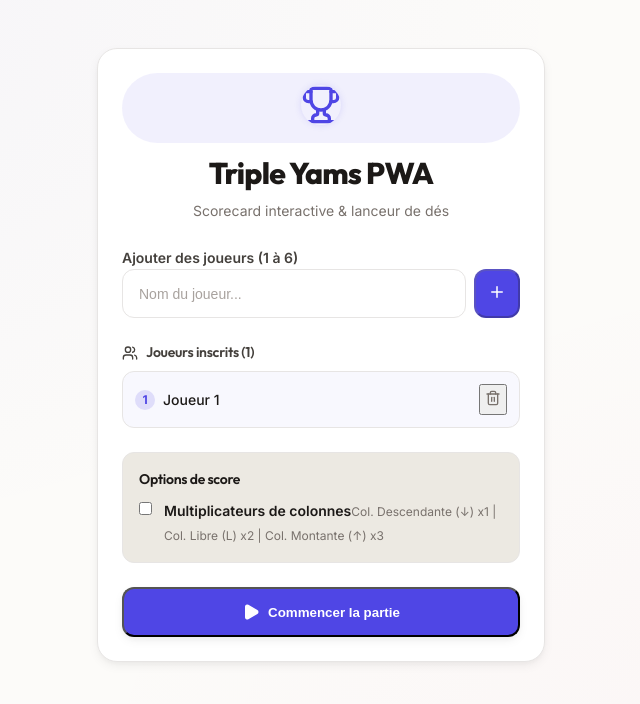
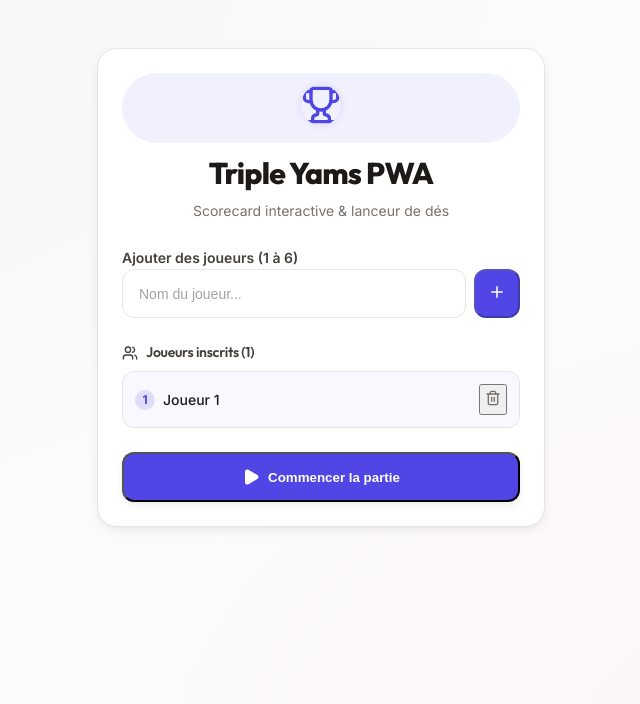
Before and after one commit to solidreno/solidreno.github.io, a React (Vite) app in the folder Yams/: page / in a window 1280 px wide. Shown: the top 704 px of the page, without its empty margins (319-959 px from the left). Built offline with nearby package versions, Linux system fonts and the light colour scheme.

Commit message:
Yams - Sauvegarde noms des joueurs

```diff
--- a/Yams/src/App.jsx
+++ b/Yams/src/App.jsx
@@ -11,7 +11,6 @@ export default function App() {
     players,
     gameStarted,
     activePlayerIndex,
-    useMultipliers,
     winner,
     gameHistory,
     startGame,
@@ -133,13 +132,6 @@ export default function App() {
           <span className="text-sm font-black tracking-tight text-white flex items-center gap-1.5">
             <Trophy size={16} className="text-indigo-400" /> Triple Yams
           </span>
-          <span className={`text-[10px] px-2 py-0.5 rounded-full font-bold uppercase border ${
-            useMultipliers
-              ? 'bg-indigo-50 text-indigo-600 border-indigo-200'
-              : 'bg-slate-100 text-slate-500 border-slate-200'
-          }`}>
-            {useMultipliers ? 'Multipliers' : 'Standard'}
-          </span>
         </div>
         <button
           onClick={resetGame}
@@ -198,7 +190,6 @@ export default function App() {
           scorecard={viewedPlayer.scorecard}
           isCellPlayable={(col, key, card) => isViewingSelf && isCellPlayable(col, key, card)}
           onCellClick={handleCellClick}
-          useMultipliers={useMultipliers}
         />
       </div>
 
--- a/Yams/src/components/History.jsx
+++ b/Yams/src/components/History.jsx
@@ -42,17 +42,9 @@ export default function History({ history, onClose, onClear }) {
               key={game.id}
               className="p-4 rounded-xl bg-slate-950/40 border border-slate-800/80 flex flex-col gap-3"
             >
-              {/* Game Metadata */}
               <div className="flex items-center justify-between text-[10px] text-slate-400 border-b border-slate-900 pb-2">
                 <span className="flex items-center gap-1">
                   <Calendar size={11} /> {game.date}
-                </span>
-                <span className={`px-2 py-0.5 rounded-full font-bold uppercase ${
-                  game.useMultipliers
-                    ? 'bg-indigo-950 text-indigo-400 border border-indigo-900/30'
-                    : 'bg-slate-900 text-slate-400'
-                }`}>
-                  {game.useMultipliers ? 'Multiplié' : 'Standard'}
                 </span>
               </div>
 
--- a/Yams/src/components/Lobby.jsx
+++ b/Yams/src/components/Lobby.jsx
@@ -2,9 +2,11 @@ import React, { useState } from 'react';
 import { Plus, Trash2, Play, Trophy, Users, ShieldAlert, Award } from 'lucide-react';
 
 export default function Lobby({ startGame, showHistory, historyCount }) {
-  const [playerNames, setPlayerNames] = useState(['Joueur 1']);
+  const [playerNames, setPlayerNames] = useState(() => {
+    const saved = localStorage.getItem('yams_last_players');
+    return saved ? JSON.parse(saved) : ['Joueur 1'];
+  });
   const [currentInput, setCurrentInput] = useState('');
-  const [useMultipliers, setUseMultipliers] = useState(false);
 
   const handleAddPlayer = (e) => {
     e.preventDefault();
@@ -26,7 +28,7 @@ export default function Lobby({ startGame, showHistory, historyCount }) {
 
   const handleStart = () => {
     if (playerNames.length === 0) return;
-    startGame(playerNames, useMultipliers);
+    startGame(playerNames);
   };
 
   return (
@@ -97,27 +99,6 @@ export default function Lobby({ startGame, showHistory, historyCount }) {
         )}
       </div>
 
-      {/* Rules Options */}
-      <div className="p-4 rounded-xl bg-slate-950/50 border border-slate-800/80 mb-6">
-        <h3 className="text-sm font-semibold text-slate-200 mb-2">Options de score</h3>
-        <label className="flex items-start gap-3 cursor-pointer select-none">
-          <input
-            type="checkbox"
-            checked={useMultipliers}
-            onChange={(e) => setUseMultipliers(e.target.checked)}
-            className="mt-1 rounded border-slate-700 bg-slate-900 text-indigo-600 focus:ring-indigo-500 focus:ring-offset-slate-950"
-          />
-          <div>
-            <span className="text-sm font-semibold text-slate-200 block">
-              Multiplicateurs de colonnes
-            </span>
-            <span className="text-xs text-slate-400">
-              Col. Descendante (↓) x1 | Col. Libre (L) x2 | Col. Montante (↑) x3
-            </span>
-          </div>
-        </label>
-      </div>
-
       {/* Action Buttons */}
       <div className="flex flex-col gap-3">
         <button
--- a/Yams/src/components/ScoreGrid.jsx
+++ b/Yams/src/components/ScoreGrid.jsx
@@ -2,9 +2,9 @@ import React from 'react';
 import { Lock, ArrowDown, Shuffle, ArrowUp, Plus } from 'lucide-react';
 import { ROW_KEYS, ROW_LABELS, calculateColumnStats, calculatePlayerTotal } from '../hooks/useGameState';
 
-export default function ScoreGrid({ scorecard, isCellPlayable, onCellClick, useMultipliers }) {
+export default function ScoreGrid({ scorecard, isCellPlayable, onCellClick }) {
   // Compute column stats and totals
-  const stats = calculatePlayerTotal(scorecard, useMultipliers);
+  const stats = calculatePlayerTotal(scorecard);
 
   // Column header symbols/icons
   const getColHeader = (col) => {
@@ -14,7 +14,6 @@ export default function ScoreGrid({ scorecard, isCellPlayable, onCellClick, useM
           <div className="flex flex-col items-center justify-center">
             <ArrowDown className="text-indigo-400" size={16} />
             <span className="text-[10px] uppercase font-bold text-slate-400 mt-0.5">Desc (↓)</span>
-            {useMultipliers && <span className="text-[10px] text-indigo-300/80 font-semibold">(x1)</span>}
           </div>
         );
       case 'free':
@@ -22,7 +21,6 @@ export default function ScoreGrid({ scorecard, isCellPlayable, onCellClick, useM
           <div className="flex flex-col items-center justify-center">
             <Shuffle className="text-pink-400" size={16} />
             <span className="text-[10px] uppercase font-bold text-slate-400 mt-0.5">Libre (L)</span>
-            {useMultipliers && <span className="text-[10px] text-pink-300/80 font-semibold">(x2)</span>}
           </div>
         );
       case 'up':
@@ -30,7 +28,6 @@ export default function ScoreGrid({ scorecard, isCellPlayable, onCellClick, useM
           <div className="flex flex-col items-center justify-center">
             <ArrowUp className="text-purple-400" size={16} />
             <span className="text-[10px] uppercase font-bold text-slate-400 mt-0.5">Mont (↑)</span>
-            {useMultipliers && <span className="text-[10px] text-purple-300/80 font-semibold">(x3)</span>}
           </div>
         );
       default:
--- a/Yams/src/hooks/useGameState.js
+++ b/Yams/src/hooks/useGameState.js
@@ -100,10 +100,8 @@ export const calculatePotentialScore = (rowKey, dice) => {
 };
 
 // Column score calculations
-export const calculateColumnStats = (columnScores, colName, useMultipliers = false) => {
-  const multiplier = useMultipliers
-    ? (colName === 'down' ? 1 : colName === 'free' ? 2 : 3)
-    : 1;
+export const calculateColumnStats = (columnScores, colName) => {
+  const multiplier = 1;
 
   // Upper section sum (1-6)
   let upperSubtotal = 0;
@@ -139,10 +137,10 @@ export const calculateColumnStats = (columnScores, colName, useMultipliers = fal
   };
 };
 
-export const calculatePlayerTotal = (scorecard, useMultipliers = false) => {
-  const downStats = calculateColumnStats(scorecard.down, 'down', useMultipliers);
-  const freeStats = calculateColumnStats(scorecard.free, 'free', useMultipliers);
-  const upStats = calculateColumnStats(scorecard.up, 'up', useMultipliers);
+export const calculatePlayerTotal = (scorecard) => {
+  const downStats = calculateColumnStats(scorecard.down, 'down');
+  const freeStats = calculateColumnStats(scorecard.free, 'free');
+  const upStats = calculateColumnStats(scorecard.up, 'up');
 
   return {
     down: downStats,
@@ -164,9 +162,6 @@ export const useGameState = () => {
   const [activePlayerIndex, setActivePlayerIndex] = useState(() => {
     return Number(localStorage.getItem('yams_active_player_index') || 0);
   });
-  const [useMultipliers, setUseMultipliers] = useState(() => {
-    return localStorage.getItem('yams_use_multipliers') === 'true';
-  });
 
   // Game End & History
   const [winner, setWinner] = useState(null);
@@ -180,18 +175,17 @@ export const useGameState = () => {
     localStorage.setItem('yams_players', JSON.stringify(players));
     localStorage.setItem('yams_game_started', gameStarted);
     localStorage.setItem('yams_active_player_index', activePlayerIndex);
-    localStorage.setItem('yams_use_multipliers', useMultipliers);
-  }, [players, gameStarted, activePlayerIndex, useMultipliers]);
+  }, [players, gameStarted, activePlayerIndex]);
 
   // Start new game
-  const startGame = useCallback((playerNames, multipliersEnabled) => {
+  const startGame = useCallback((playerNames) => {
+    localStorage.setItem('yams_last_players', JSON.stringify(playerNames));
     const newPlayers = playerNames.map((name, index) => ({
       id: index + 1,
       name: name || `Joueur ${index + 1}`,
       scorecard: createEmptyScorecard()
     }));
     setPlayers(newPlayers);
-    setUseMultipliers(multipliersEnabled);
     setGameStarted(true);
     setActivePlayerIndex(0);
     setWinner(null);
@@ -264,7 +258,7 @@ export const useGameState = () => {
       let winningPlayer = null;
 
       const results = updatedPlayers.map(p => {
-        const stats = calculatePlayerTotal(p.scorecard, useMultipliers);
+        const stats = calculatePlayerTotal(p.scorecard);
         if (stats.grandTotal > highestScore) {
           highestScore = stats.grandTotal;
           winningPlayer = p;
@@ -285,8 +279,7 @@ export const useGameState = () => {
           day: '2-digit', month: '2-digit', year: 'numeric',
           hour: '2-digit', minute: '2-digit'
         }),
-        players: results.sort((a, b) => b.score - a.score),
-        useMultipliers
+        players: results.sort((a, b) => b.score - a.score)
       };
 
       const updatedHistory = [newHistoryItem, ...gameHistory];
@@ -303,7 +296,7 @@ export const useGameState = () => {
       // Move to next player
       setActivePlayerIndex(prev => (prev + 1) % players.length);
     }
-  }, [gameStarted, players, activePlayerIndex, useMultipliers, isCellPlayable, isScorecardFilled, gameHistory]);
+  }, [gameStarted, players, activePlayerIndex, isCellPlayable, isScorecardFilled, gameHistory]);
 
   // Force reset game
   const resetGame = useCallback(() => {
@@ -326,7 +319,6 @@ export const useGameState = () => {
     players,
     gameStarted,
     activePlayerIndex,
-    useMultipliers,
     winner,
     gameHistory,
     startGame,
```
Also changed, not shown: 2 other files (tests, documents, lock files or other folders).
